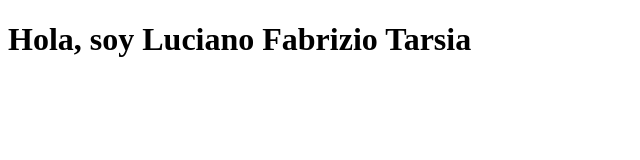
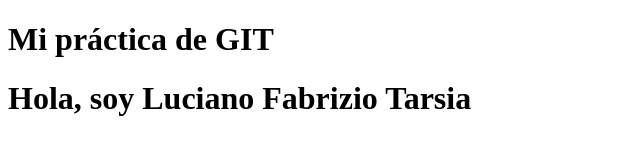
Before and after one commit to Luciano-Tarsia/DesarrolloWeb-CoderHouse, a plain HTML site: page index.html in a window 1280 px wide. Shown: the whole page, without its empty margins (0-640 px from the left). Drawn offline with Linux system fonts and the light colour scheme.

Commit message:
auxiliar2

```diff
--- a/index.html
+++ b/index.html
@@ -7,6 +7,7 @@
     <title>Document</title>
 </head>
 <body>
+    <h1>Mi práctica de GIT</h1>
     <h1>Hola, soy Luciano Fabrizio Tarsia</h1>
 </body>
 </html>
```
